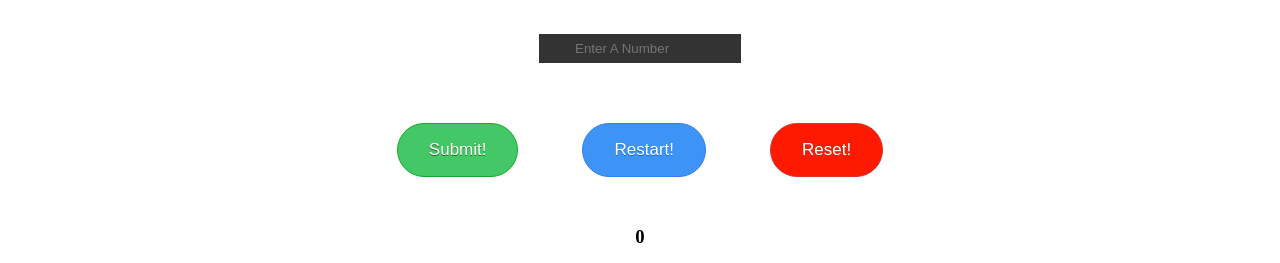
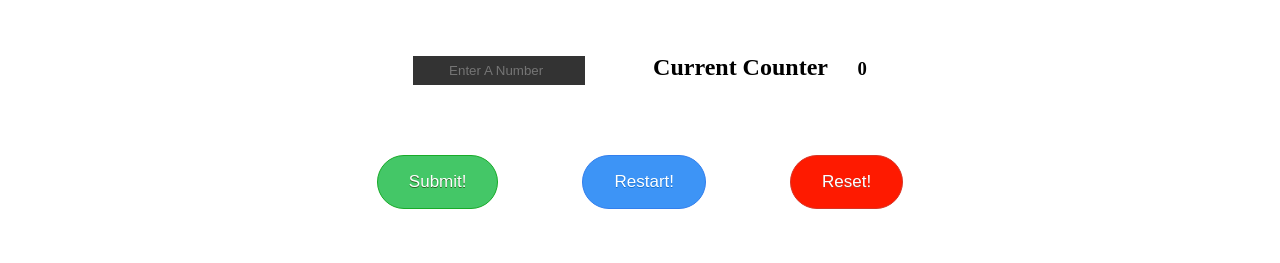
Before and after one commit to JosephPena/Fingers_Toes, a website: page index.html in a window 1280 px wide. Shown: the part 60-323 px from the top of the page. Drawn offline with nearby package versions, Linux system fonts and the light colour scheme.

Commit message:
(feat) changed HTML a bit and added more styling

```diff
--- a/index.html
+++ b/index.html
@@ -19,11 +19,13 @@
       <div class=valueRegulation>
         <form id="userForm">
           <input class="userInput" type="number" placeholder="Enter A Number">
+          <h2 class="counterText">Current Counter</h2>
+          <h3 id="counterBox">0</h3>
         </form>
         <button class="submitBTN" type="submit" value="Submit">Submit!</button>
         <button class="restartBTN" type="reset" value="Restart">Restart!</button>
         <button class="resetBTN" type="restart" value="Reset">Reset!</button>
-        <h3 id="counterBox">0</h3>
+
       </div>
     </div>
 
--- a/main.css
+++ b/main.css
@@ -1,6 +1,7 @@
 body{
   margin:0;
 }
+
 header {
   background: #da88ea;
   margin-top: -45px;
@@ -11,6 +12,7 @@ header {
   font-family: Monospace;
   text-align: center;
 }
+
 .userInteract {
   text-align: center;
 }
@@ -18,7 +20,7 @@ header {
 .userInput {
   background: #333;
   color: #ccc;
-width: 150px;
+  width: 120px;
   padding: 6px 15px 6px 35px;
   transition: 500ms all ease;
   border: 1px solid #333;
@@ -32,8 +34,18 @@ box-shadow: 12px 13px 0px rgba(204, 211, 51, 0.38),
   33px -6px 0px rgba(39, 74, 214, 0.28);
 }
 
+.counterText {
+  display:inline-block;
+  margin-left: 5%;
+  margin-right: 2%;
+}
+
+#counterBox{
+  display:inline-block;
+}
+
 button {
-  margin: 30px;
+  margin: 40px;
 }
 
 .submitBTN {
@@ -51,9 +63,11 @@ button {
   text-decoration:none;
   text-shadow:0px 1px 0px #2f6627;
 }
+
 .submitBTN:hover {
   background-color:#5cbf2a;
 }
+
 .submitBTN:active {
   position:relative;
   top:1px;
@@ -74,9 +88,11 @@ button {
   text-decoration:none;
   text-shadow:0px 1px 0px #1570cd;
 }
+
 .restartBTN:hover {
   background-color:#1e62d0;
 }
+
 .restartBTN:active {
   position:relative;
   top:1px;
@@ -97,9 +113,11 @@ button {
   text-decoration:none;
   text-shadow:0px 1px 0px #b23e35;
 }
+
 .resetBTN:hover {
   background-color:#ce0100;
 }
+
 .resetBTN:active {
   position:relative;
   top:1px;
```
Lines whose indentation alone changed are shown as unchanged.
